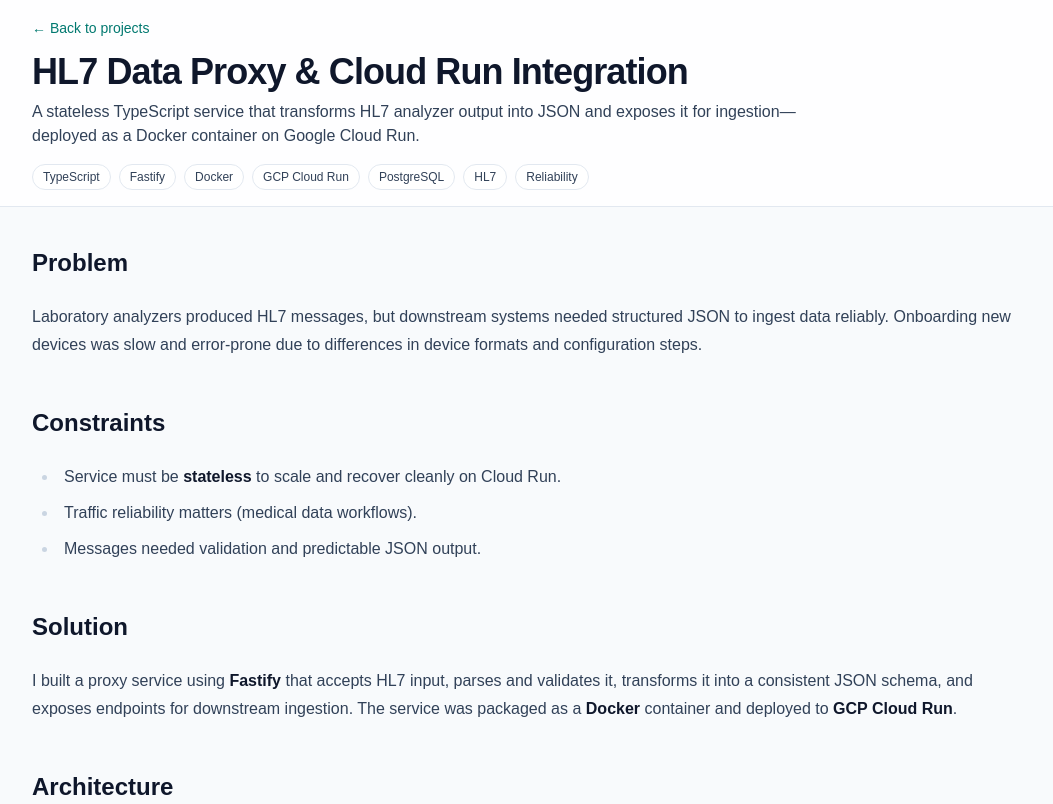
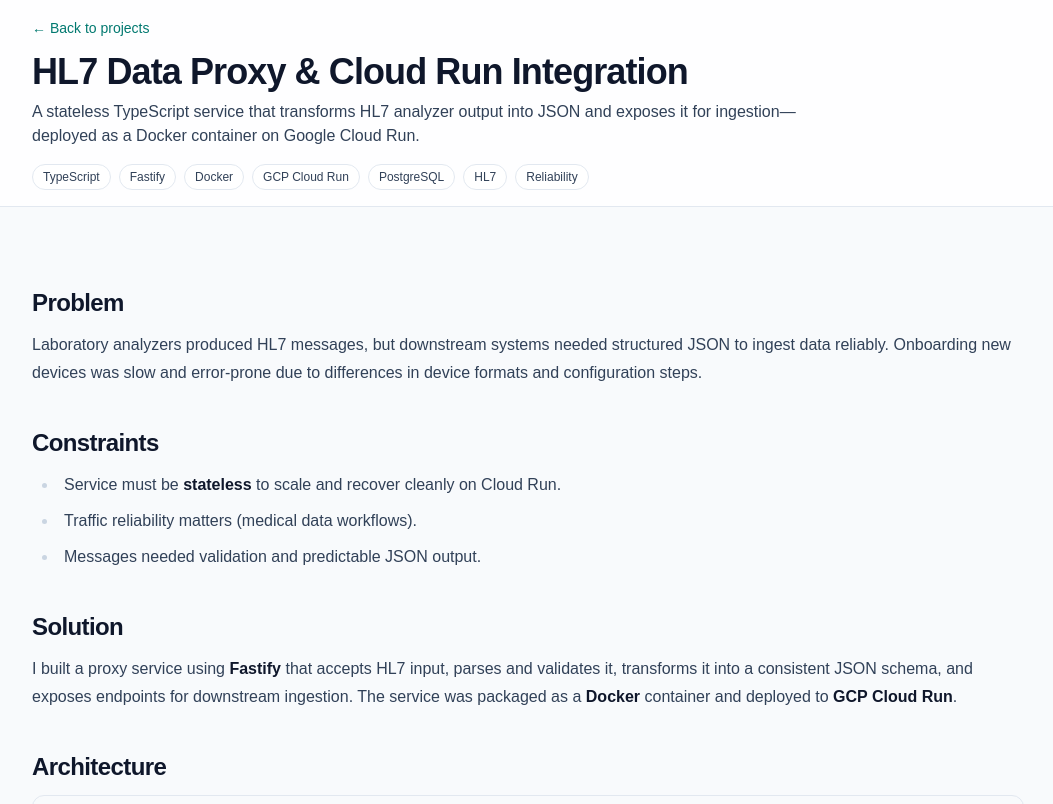
Before and after one commit to eggarcia98/portfolio, a Next.js app: page /projects/hl7-proxy in a window 1280 px wide. Shown: the top 804 px of the page, without its empty margins (112-1165 px from the left). Built offline with nearby package versions, Linux system fonts and the light colour scheme.

Commit message:
style: update article class to use custom styles and clean up markup

```diff
--- a/src/app/globals.css
+++ b/src/app/globals.css
@@ -90,4 +90,17 @@
   .h2 {
     @apply text-3xl font-semibold tracking-tight sm:text-4xl;
   }
+
+  .article {
+    @apply prose prose-slate max-w-none
+      prose-headings:tracking-tight
+      prose-h2:mt-10 prose-h2:mb-3
+      prose-p:leading-7
+      prose-li:leading-7
+      prose-pre:rounded-xl prose-pre:border prose-pre:border-slate-200 prose-pre:bg-slate-50
+      prose-pre:text-slate-900
+      dark:prose-invert
+      dark:prose-pre:border-slate-800 dark:prose-pre:bg-slate-950 dark:prose-pre:text-slate-100
+      prose-a:text-teal-700 dark:prose-a:text-teal-300;
+  }
 }
--- a/src/components/case-study.tsx
+++ b/src/components/case-study.tsx
@@ -39,9 +39,7 @@
             </header>
 
             <main className="mx-auto max-w-5xl px-4 py-10">
-                <article className="prose prose-slate max-w-none dark:prose-invert prose-a:text-teal-700 dark:prose-a:text-teal-300">
-                    {children}
-                </article>
+                <article className="article">{children}</article>
             </main>
         </div>
     );
```
